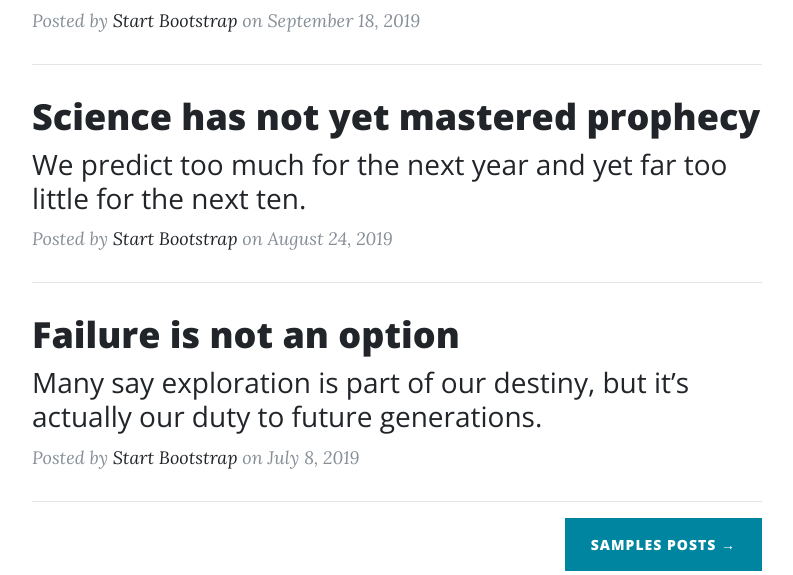
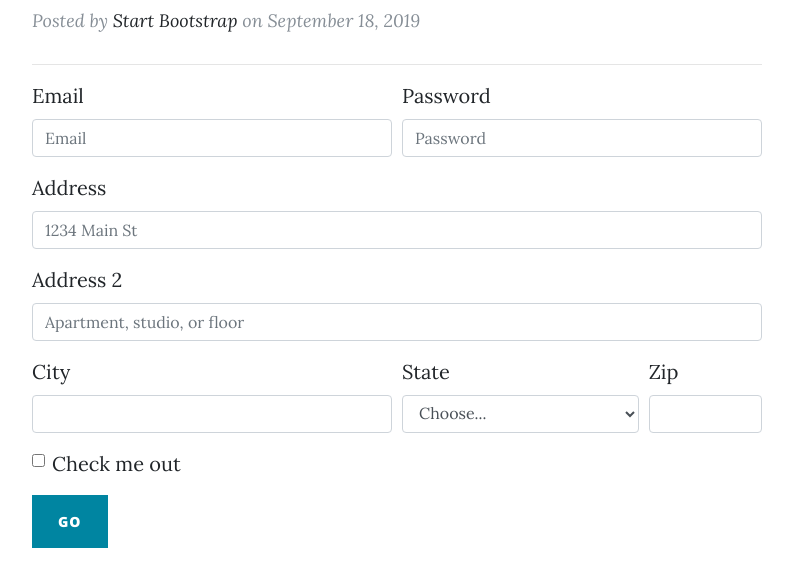
Before and after one commit to nicocouz/Commanders_Act, a website: page index.html in a window 1280 px wide. Shown: the part 973-1548 px from the top of the page, without its empty margins (243-1036 px from the left). Drawn offline with nearby package versions, Linux system fonts and the light colour scheme.

Commit message:
form added

```diff
--- a/index.html
+++ b/index.html
@@ -22,6 +22,7 @@
   <link href="css/clean-blog.min.css" rel="stylesheet">
 
 
+  <a style="color:#FFF" href=""></a>
 <!-- SCRIPT COMMANDERS ACT START-->
 
   <script type="text/javascript">
@@ -109,6 +110,52 @@
             on September 18, 2019</p>
         </div>
         <hr>
+        <form>
+          <div class="form-row">
+            <div class="form-group col-md-6">
+              <label for="inputEmail4">Email</label>
+              <input type="email" class="form-control" id="inputEmail4" placeholder="Email">
+            </div>
+            <div class="form-group col-md-6">
+              <label for="inputPassword4">Password</label>
+              <input type="password" class="form-control" id="inputPassword4" placeholder="Password">
+            </div>
+          </div>
+          <div class="form-group">
+            <label for="inputAddress">Address</label>
+            <input type="text" class="form-control" id="inputAddress" placeholder="1234 Main St">
+          </div>
+          <div class="form-group">
+            <label for="inputAddress2">Address 2</label>
+            <input type="text" class="form-control" id="inputAddress2" placeholder="Apartment, studio, or floor">
+          </div>
+          <div class="form-row">
+            <div class="form-group col-md-6">
+              <label for="inputCity">City</label>
+              <input type="text" class="form-control" id="inputCity">
+            </div>
+            <div class="form-group col-md-4">
+              <label for="inputState">State</label>
+              <select id="inputState" class="form-control">
+                <option selected>Choose...</option>
+                <option>...</option>
+              </select>
+            </div>
+            <div class="form-group col-md-2">
+              <label for="inputZip">Zip</label>
+              <input type="text" class="form-control" id="inputZip">
+            </div>
+          </div>
+          <div class="form-group">
+            <div class="form-check">
+              <input class="form-check-input" type="checkbox" id="gridCheck">
+              <label class="form-check-label" for="gridCheck">
+                Check me out
+              </label>
+            </div>
+          </div>
+          <button type="submit" class="btn btn-primary">Go</button>
+        </form>
         <div class="post-preview">
           <a href="post.html">
             <h2 class="post-title">
```
